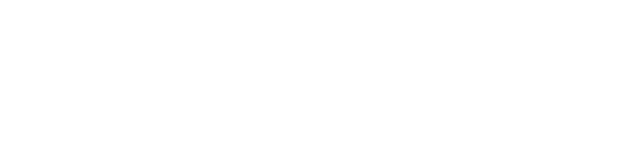
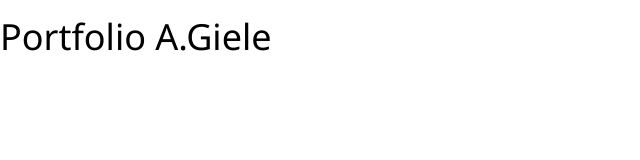
Before and after one commit to giel0015/pco2, a plain HTML site: page index.html in a window 1280 px wide. Shown: the whole page, without its empty margins (0-640 px from the left). Drawn offline with nearby package versions, Linux system fonts and the light colour scheme.

Commit message:
titel toegevoegd

```diff
--- a/index.html
+++ b/index.html
@@ -6,6 +6,7 @@
 <body>
 
 <!-- Content will go here -->
+ <h1>Portfolio A.Giele</h1>
 
 </body>
 </html>
```
